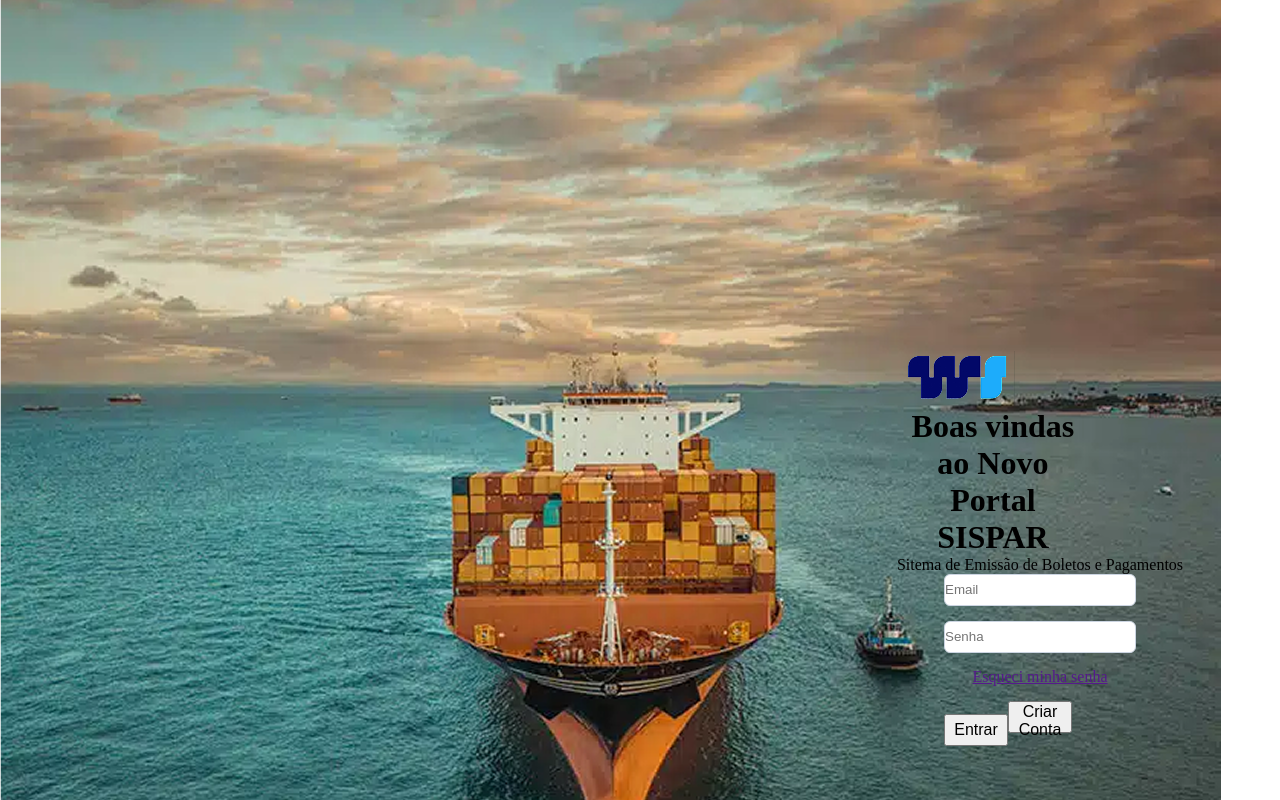
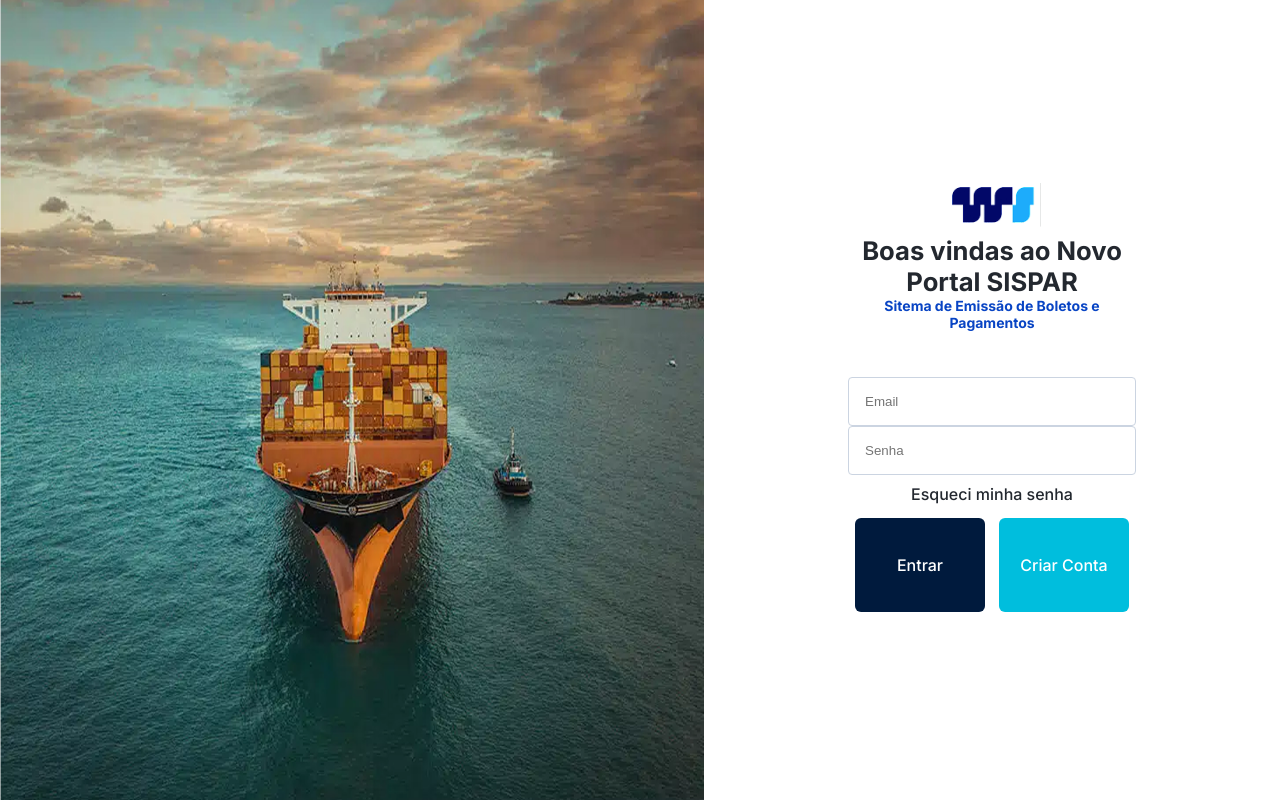
Before and after one commit to maribd1/SISPAR, a React (Vite) app: page / in a window 1280 px wide. Shown: the top 800 px of the page. Built offline with nearby package versions, Linux system fonts and the light colour scheme.

Commit message:
otimizando tela de reembolsos

```diff
--- a/package.json
+++ b/package.json
@@ -12,7 +12,7 @@
   "dependencies": {
     "react": "^18.3.1",
     "react-dom": "^18.3.1",
-    "react-router-dom": "^7.1.5",
+    "react-router-dom": "^7.2.0",
     "sass": "^1.83.4"
   },
   "devDependencies": {
--- a/src/components/login/Login.jsx
+++ b/src/components/login/Login.jsx
@@ -15,13 +15,17 @@ function Login() {
         <main>
 
             <section className={styles.conteinerLogin}>
-                <img src= {Capa} alt="Foto de navio cargueiro" />
+
+                <img className={styles.imgNavio} src={Capa} alt="Foto de navio cargueiro" />
+
             </section>
 
             <section className={styles.conteinerForm}>
 
-                <div>
-                    <img className={styles.Logo} src= {Logo} alt="Logo da Wilson sons" />
+                <section className={styles.conteinerForm2}>
+
+                    <div className={styles.conteinerHeaderForm}>
+                        <img className={styles.Logo} src={Logo} alt="Logo da Wilson sons" />
 
                         <h1>Boas vindas ao Novo Portal SISPAR</h1>
 
@@ -37,10 +41,15 @@ function Login() {
                         <a href="">Esqueci minha senha</a>
 
                         <div className={styles.buttonGroup}>
-                    <button onClick={irParaReembolsos}>Entrar</button>
-                    <button>Criar Conta</button>
+
+                        <button className={styles.button1} onClick={irParaReembolsos}>Entrar</button>
+
+                        <button className={styles.button2} >Criar Conta</button>
+
                         </div>
                     </form>
+
+                </section>
 
             </section>
        </main>
--- a/src/components/login/Login.module.scss
+++ b/src/components/login/Login.module.scss
@@ -1,62 +1,142 @@
+@import url('https://fonts.googleapis.com/css2?family=Inter:ital,opsz,wght@0,14..32,100..900;1,14..32,100..900&family=Itim&family=Roboto:ital,wght@0,100;0,300;0,400;0,500;0,700;0,900;1,100;1,300;1,400;1,500;1,700;1,900&display=swap');
+*{
+    margin: 0px;
+    padding: 0px;
+    box-sizing: border-box;
+}
+
 main{
     display: flex;
+    height: 100%;
+    width: 100%;
+
 }
 
 .conteinerLogin{
-    height: 60%;
-    width: 100vh;
-    background-repeat: no-repeat;
+    height: 100%;
+    width: 55%;
+    //background-repeat: no-repeat;
     //background-size: cover; //pega todo tamanho da caixa
     //background-size: contain; //exatamente o tamanho da imagem
-    background-size: 100% 100vh; //referente as medidas
-    background-position: center;
+    //background-size: 100% 100%; //referente as medidas
+    //background-position: center;
+
+
+    .imgNavio{
+        height: 100vh;
+        width: 100%;
+        //background-size: cover;
+        object-fit: fill;
+        display: block;
+    }
 }
 
 .conteinerForm{
-    width: 35%;
+    width: 45%;
+    height: 100vh;
     flex: 1; //para preencher o campo que esta vazio
     display: flex;
     flex-direction: column;
+    align-items: center;
     justify-content: center;
+
+    .conteinerForm2{
+        width: 50%;
+        height: 60%;
+        display: flex;
+        justify-content: space-around;
+        flex-direction: column;
         align-items: center;
 
-    .logo{
-        height: 52px;
-        width: 116px;
+        .conteinerHeaderForm{
+            width: 100%;
             display: flex;
+            flex-direction: column;
             align-items: center;
+            justify-content: center;
+
+            .Logo{
+                width: 34%;
+                height: 34%;
+                margin-bottom: 3%;
             }
 
             h1{
-        font-size: 2rem;
-        width: 15vw;
+                font-size: 1.6rem;
+                font-weight: 700;
                 text-align: center;
+                color: #23282f;
+                font-family: "Inter", sans-serif;
+            }
+
+            p{
+                font-size: .875rem;
+                font-weight: 700;
+                font-family: "Inter", sans-serif;
+                color: #0844C4;
+                text-align: center;
+            }
         }
 
         form{
-        height: 20vh;
+            height: 50%;
+            width: 100%;
             display: flex;
-        justify-content: space-between;
             flex-direction: column;
             align-items: center;
+            justify-content: space-around;
 
             input{
-            height: 4vh;
-            width: 15vw;
-            border-radius: 6px;
+                height: 25%;
+                width: 100%;
+                border-radius: 4px;
+                padding: 1rem;
+            }
+
+            a{
+                text-decoration: none;
+                color: #23282F;
+                font-weight: 500;
+                font-size: 1rem;
+                font-family: "Inter", sans-serif;
+                padding: 1%;
+                margin: 2%;
             }
 
             .buttonGroup{
-            width: 15vw;
-            height: 4vh;
-            justify-content: space-evenly;
+                display: flex;
+                justify-content: space-around;
                 align-items: center;
+                width: 100%;
+                height: 100%;
 
-            button{
-                width: 5vw;
-                height: 100%;
+                .button1{
+                    background-color: #001A3D;
+                    width: 45%;
+                    height: 90%;
                     font-size: 1rem;
+                    border-radius: 6px;
+                    color: #FFFFFF;
+                    border: none;
+                    font-family: "Inter", sans-serif;
+                    font-weight: 500;
+                }
+
+                .button2{
+                    background-color: #00BEDD;
+                    width: 45%;
+                    height: 90%;
+                    font-size: 1rem;
+                    border-radius: 6px;
+                    color: #FFFFFF;
+                    border: none;
+                    font-family: "Inter", sans-serif;
+                    font-weight: 500;
                 }
             }
         }
+
     }
+
+
+}
--- a/src/components/navbar/NavBar.module.scss
+++ b/src/components/navbar/NavBar.module.scss
@@ -1,6 +1,4 @@
 .navBarEstilo {
-    background-color: aquamarine;
-    border: solid;
     height: 100vh;
     width: 5%;
     display: flex;
@@ -14,13 +12,14 @@
         width: 60%;
         height: 5vh;
         border-radius: 6px;
+        border: none;
     }
 
     .buttonSair{
         background-color: #63758D;
     }
 
-    section{
+    .sectionNavBar{
         //border: solid red;
         width: 100%;
         height: 40vh;
@@ -29,4 +28,17 @@
         justify-content: space-between;
         align-items: center;
     }
+
+    div{
+        //border: solid blue;
+        display: flex;
+        flex-direction: column;
+        align-items: center;
+        justify-content: space-evenly;
+        height: 30vh;
+        width: 100%;
+    }
 }
+.navBarEstilo:hover{
+    padding: 20%;
+}
--- a/src/components/reembolsos/Reembolsos.jsx
+++ b/src/components/reembolsos/Reembolsos.jsx
@@ -1,6 +1,6 @@
 import styles from "./Reembolsos.module.scss";
 import Home from "../../assets/Dashboard/Vector (1).png";
-import Seta from "../../assets/Dashboard/Vector.png";
+import Seta from "../../assets/Header/seta.png";
 import Analises from "../../assets/Dashboard/Análises.png";
 import NumeroAnalises from "../../assets/Dashboard/N-Análises.png";
 import NumeroAprovados from "../../assets/Dashboard/N-Aprovados.png";
@@ -14,21 +14,22 @@ import SolicitarReembolso from "../../assets/Dashboard/Solicitar - Reembolso.png
 import NavBar from "../navbar/NavBar.jsx";
 
 function Reembolsos(){
+
     return(
         <div className={styles.layout}>
             <NavBar/>
+            <main  className={styles.mainReembolsos}>
 
-            <header>
+                <header>
+                    <div className={styles.containerHeader}>
+                        <img src={Home} alt="Vetor de uma casinha" />
 
-                <img src={Home} alt="Vetor de uma casinha" />
+                        <img src={Seta} alt="Vetor de uma setinha" />
 
-                <img src={Seta} alt="Vetor de uma setinha" />
+                        <p>Reembolsos</p>
+                    </div>
+                </header>
 
-                <p>Reembolsos</p>
-
-            </header>
-
-            <main  className={styles.mainReembolsos}>
 
                 <section className={styles.centralizar}>
 
--- a/src/components/reembolsos/Reembolsos.module.scss
+++ b/src/components/reembolsos/Reembolsos.module.scss
@@ -1,46 +1,52 @@
+@import url('https://fonts.googleapis.com/css2?family=Inter:ital,opsz,wght@0,14..32,100..900;1,14..32,100..900&family=Itim&family=Roboto:ital,wght@0,100;0,300;0,400;0,500;0,700;0,900;1,100;1,300;1,400;1,500;1,700;1,900&display=swap');
 .layout{
     display: flex;
+    height: 100%;
+    width: 100%;
 }
 
-header{
+.mainReembolsos{
     display: flex;
-    //border: solid red;
-    width: 10%;
-    height: 5vh;
-    justify-content: space-evenly;
+    flex-direction: column;
+    width: 100%;
+    height: 100vh;
     align-items: center;
 
-    p{
-        font-size: 1rem;
+    header{
+        display: flex;
+        width: 100%;
+        height: 7%;
+        justify-content: left;
+        align-items: end;
+        .containerHeader{
+            display: flex;
+            justify-content: space-around;
+            width: 15%;
+            p{
+                font-size: 1rem;
+                font-family: "Inter", sans-serif;
+            }
+        }
     }
 }
 
-.mainReembolsos {
-    display: flex;
-    flex-direction: column;
-    height: 95vh;
-}
-
-.containerCards{
+.conteinerCards{
     border: blue;
     display: flex;
+    width: 100%;
     justify-content: space-between;
-    align-items: center;
-    width: 40vw;
-    height: 35vh;
 
     .card{
-    width: 15vw;
-    height: 20vh;
-    border: red;
-    display: flex;
-
+        border: solid .8px rgba(203, 212, 225, 1);
+        display: flex;
+        border-radius: 4px;
+        padding: 10% 10%;
 
     }
 }
 
 article{
-    border: solid;
+border: solid;
   width: 12vw;
   height: 18vh;
   display: flex;
@@ -49,13 +55,14 @@ article{
   align-items: center;
 }
 
-.containerStatus {
-    width: 40vw;
-    height: 15vh;
-    // border: solid green;
+.conteinerStatus {
+    width: 100%;
     display: flex;
     justify-content: space-around;
     align-items: center;
+    border: solid 1px rgba(203, 212, 225, 1);
+    border-radius: 3px;
+    padding: 3%;
 
     div{
         //   border: solid orange;
@@ -94,16 +101,13 @@ article{
 .containerSistema{
     display: flex;
     width: 9vw;
-    // border: solid;
     justify-content: space-between;
 }
 
 .centralizar{
-    width: 100%;
+    width: 80%;
+    height: 100%;
     display: flex;
     flex-direction: column;
     justify-content: center;
-    //align-items: flex-start;
-    //border:solid green;
-    padding-left: 20rem;
 }
--- a/src/components/solicitacao/solicitacao.module.scss
+++ b/src/components/solicitacao/solicitacao.module.scss
@@ -3,12 +3,12 @@
 }
 
 .containerPrincipalSolicitacao{
-    width: 95vw;
+    width: 95%;
 }
 
 .headerSolicitacao{
     border: solid red;
-    width: 20vw;
+    width: 20%;
     display: flex;
 }
 
@@ -18,25 +18,30 @@
 
 .formSolicitacao{
     display: flex;
+    justify-content: space-between;
+    width: 100%;
+    border: solid;
 }
 
-//estilização padrão para os inputs, selects
+//estilização padrão dos inputs, select e label
 
 label{
     font-weight: 700;
-    font-size: 1.18rem;
+    font-size: 1.1rem;
     color: #23282F;
 }
 
 input, select, textarea{
     border-radius: 6px;
     border: solid #CBD4E1 0.8px;
-    height: 3vh;
+    height: 4vh;
     width: 100%;
 }
 
+//Estilização do grupo1
+
 .grupo1{
-    width: 40%;
+    width: 30%;
     height: 25vh;
     border: solid green;
     display: flex;
@@ -63,6 +68,8 @@ input, select, textarea{
 .inputMotivo{
     //border: solid orange;
     width: 100%;
+    display: flex;
+    flex-direction: column;
 
     textarea{
         height: 10vh;
@@ -75,5 +82,11 @@ input, select, textarea{
     background-color: #CBD4E1;
     height: 25vh;
     width: 0.1vw;
+}
 
+//Estilização do grupo2.
+
+.grupo2{
+    border: solid green;
+    width: 65%;
 }
```
Also changed, not shown: src/components/navbar/NavBar.jsx (+28 -14 lines), src/components/solicitacao/Solicitacao.jsx (+29 -11 lines), src/assets/Header/seta.png (added), 1 other file (tests, documents, lock files or other folders). Lines whose indentation alone changed are shown as unchanged.
